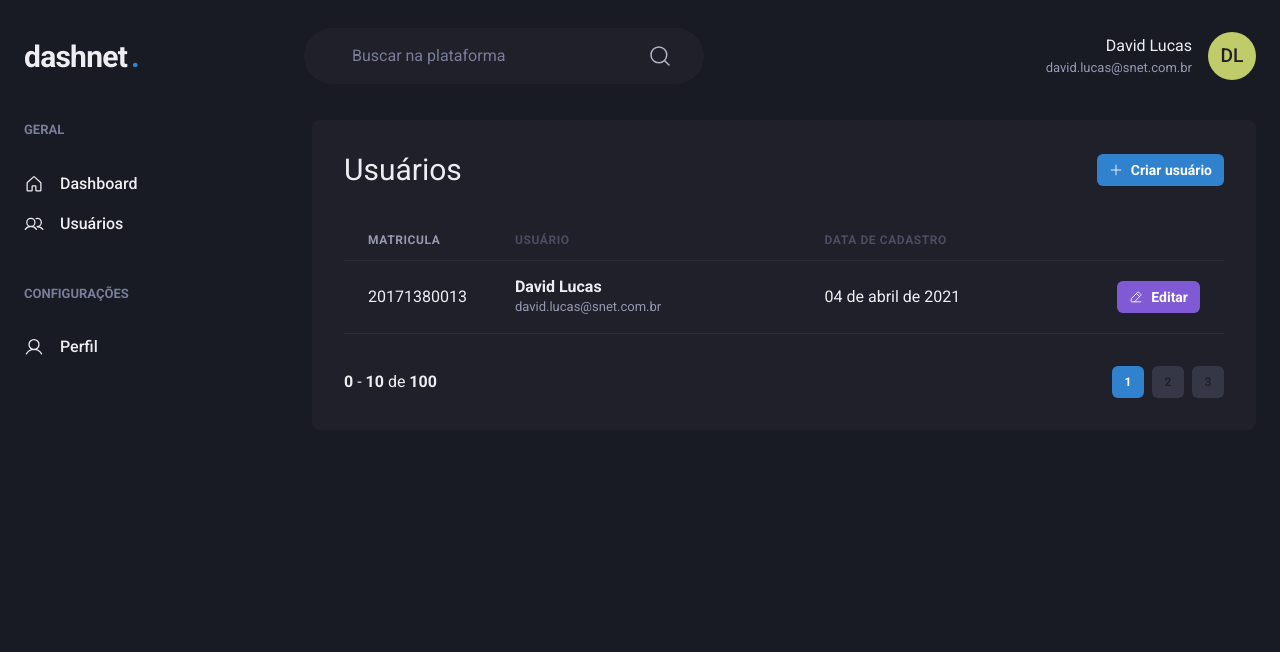
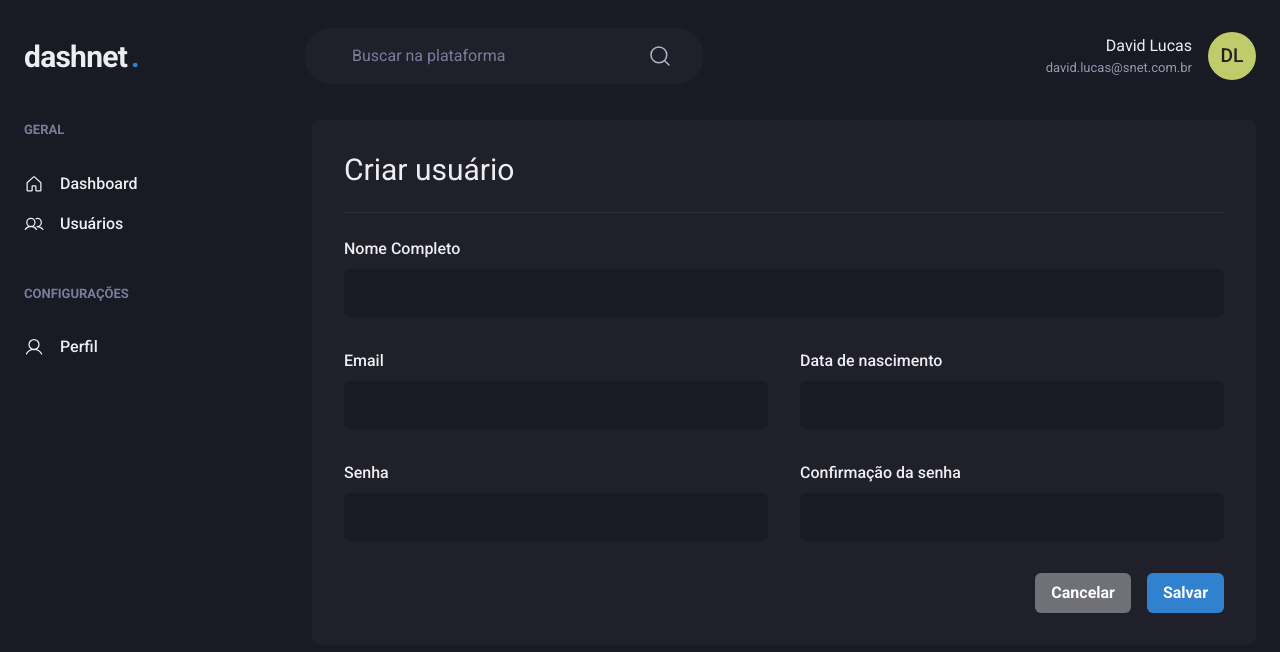
Before and after one commit to thereallucas98/fullstack-crud, a React (Vite) app in the folder web/: page / in a window 1280 px wide. Shown: the top 652 px of the page. Built offline with nearby package versions, Linux system fonts and the light colour scheme.

Commit message:
[frontend]: create user page

```diff
--- a/web/src/App.tsx
+++ b/web/src/App.tsx
@@ -1,9 +1,9 @@
-import { UserList } from "./pages/private/UserList";
+import { CreateUser } from "./pages/private/CreateUser";
 
 function App() {
 
   return (
-    <UserList />
+    <CreateUser />
   )
 }
 
--- /dev/null
+++ b/web/src/pages/private/CreateUser.tsx
@@ -0,0 +1,61 @@
+import {
+  Box,
+  Button,
+  Divider,
+  Flex,
+  Heading,
+  HStack,
+  SimpleGrid,
+  VStack,
+} from "@chakra-ui/react";
+
+import { Input } from "../../components/Form/Input";
+import { Header } from "../../components/Header";
+import { Sidebar } from "../../components/Sidebar";
+
+export function CreateUser() {
+  return (
+    <Box>
+      <Header />
+
+      <Flex w="100%" my="6" maxWidth={1480} mx="auto" px="6">
+        <Sidebar />
+
+        <Box flex="1" borderRadius={8} bg="gray.800" p="8">
+          <Heading size="lg" fontWeight="normal">
+            Criar usuário
+          </Heading>
+
+          <Divider my="6" borderColor="gray.700" />
+
+          <VStack spacing="8">
+            <SimpleGrid minChildWidth="240px" spacing="8" w="100%">
+              <Input type="text" name="name" label="Nome Completo" />
+            </SimpleGrid>
+
+            <SimpleGrid minChildWidth="240px" spacing="8" w="100%">
+              <Input type="email" name="email" label="Email" />
+              <Input type="text" name="birthday" label="Data de nascimento" />
+            </SimpleGrid>
+
+            <SimpleGrid minChildWidth="240px" spacing="8" w="100%">
+              <Input type="password" name="password" label="Senha" />
+              <Input
+                type="passowrd"
+                name="password_confirmation"
+                label="Confirmação da senha"
+              />
+            </SimpleGrid>
+          </VStack>
+
+          <Flex mt="8" justify="flex-end">
+            <HStack spacing="4">
+              <Button colorScheme="whiteAlpha">Cancelar</Button>
+              <Button colorScheme="blue">Salvar</Button>
+            </HStack>
+          </Flex>
+        </Box>
+      </Flex>
+    </Box>
+  );
+}
```
